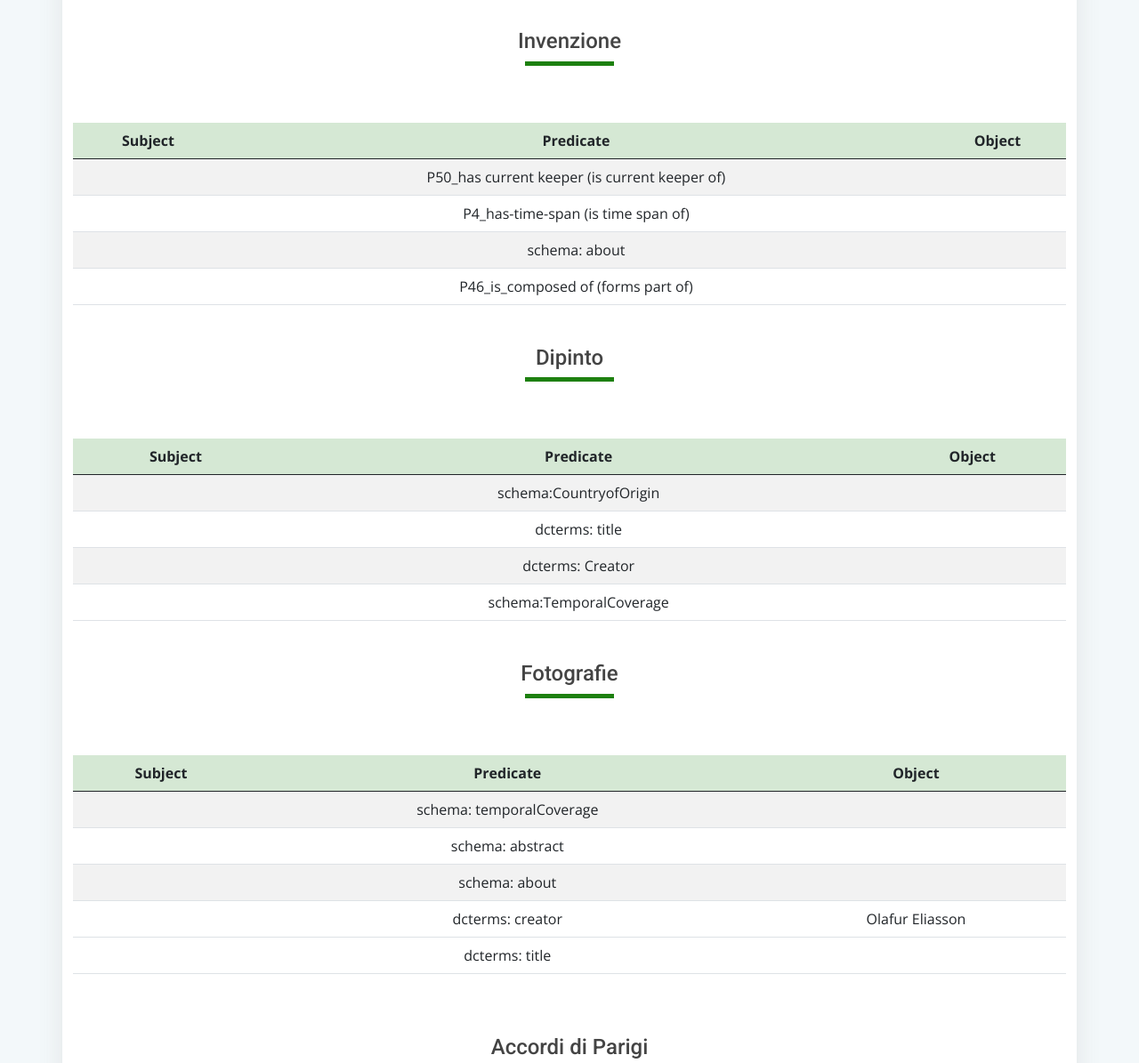
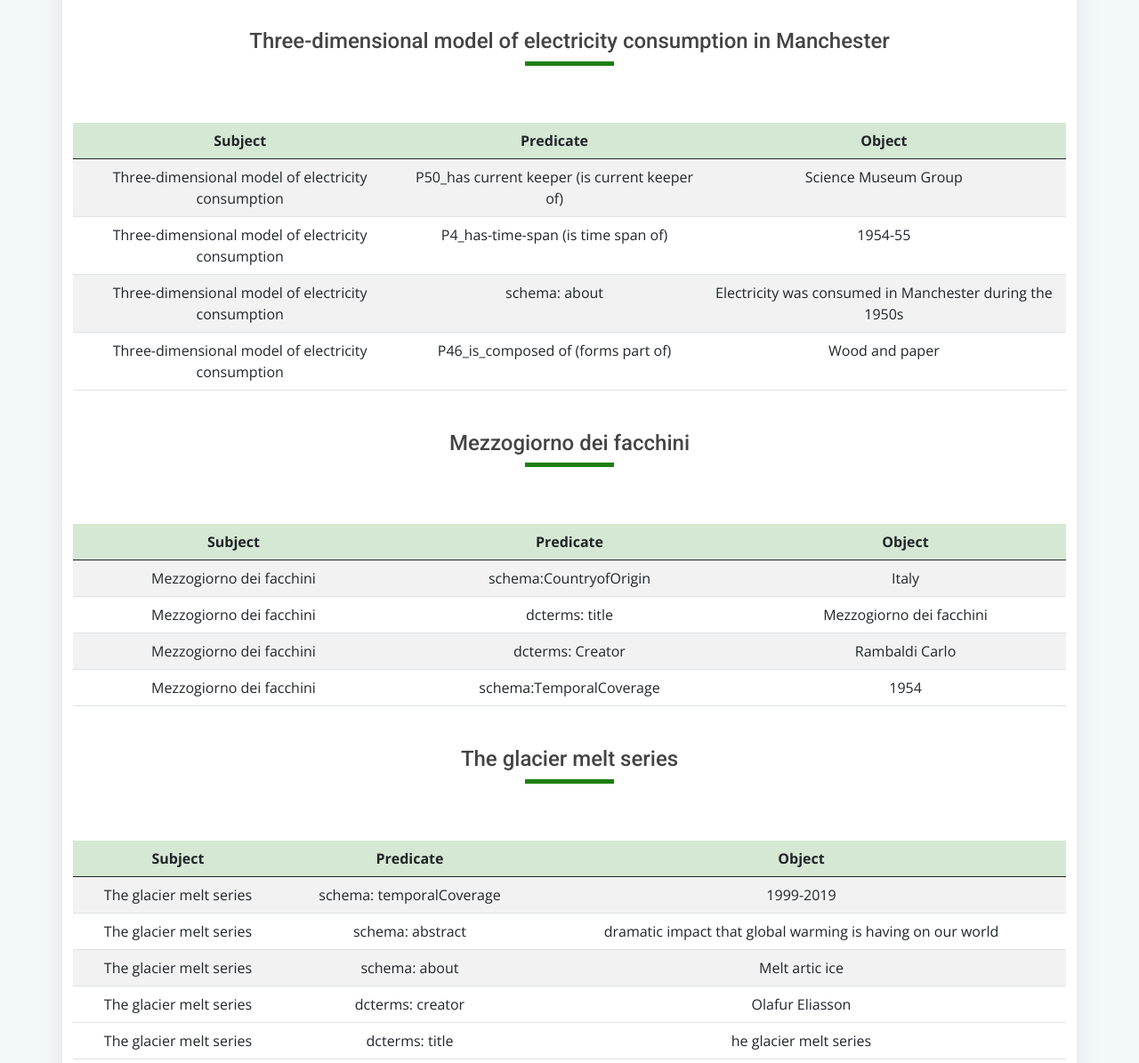
Before and after one commit to AlessandroBertozzi/LOD_global_warming, a plain HTML site: page representation.html in a window 1280 px wide. Shown: the part 3050-4245 px from the top of the page at 89% size. Drawn offline with nearby package versions, Linux system fonts and the light colour scheme.

Commit message:
Update representation.html

```diff
--- a/representation.html
+++ b/representation.html
@@ -208,7 +208,7 @@
                           <tr>
                             <td>An Inconvenient Truth</td>
                             <td>schema: about</td>
-                            <td></td>
+                            <td>Global warming</td>
                           </tr>
                           <tr>
                             <td>An Inconvenient Truth</td>
@@ -228,7 +228,7 @@
                           <tr>
                             <td>An Inconvenient Truth</td>
                             <td>schema: associatedMedia</td>
-                            <td></td>
+                            <td>Movie</td>
                           </tr>
 
                         </tbody>
@@ -257,7 +257,7 @@
                            <tr>
                             <td>Non c'è più tempo</td>
                             <td>frbroo:R4_is embodied in</td>
-                            <td></td>
+                            <td>Book</td>
                           </tr>
                           <tr>
                            <tr>
@@ -299,7 +299,7 @@
                       </table>
             </div>
             <div style="text-align: center";>
-              <h4 class="title" id="metadata"><br>Invenzione</h4>
+              <h4 class="title" id="metadata"><br>Three-dimensional model of electricity consumption in Manchester</h4>
               <div class="line-mf" style="margin-bottom: 40px;"></div>
               <!-- CSV 4-->
               <br>
@@ -313,30 +313,30 @@
                         </thead>
                         <tbody>
                           <tr>
-                            <td></td>
+                            <td>Three-dimensional model of electricity consumption</td>
                             <td>P50_has current keeper (is current keeper of)</td>
-                            <td></td>
+                            <td>Science Museum Group</td>
                           </tr>
                           <tr>
-                            <td></td>
+                            <td>Three-dimensional model of electricity consumption</td>
                             <td>P4_has-time-span (is time span of)</td>
-                            <td></td>
+                            <td>1954-55</td>
                           </tr>
                            <tr>
-                            <td></td>
+                            <td>Three-dimensional model of electricity consumption</td>
                             <td>schema: about</td>
-                            <td></td>
+                            <td>Electricity was consumed in Manchester during the 1950s</td>
                           </tr>
                            <tr>
-                            <td></td>
+                            <td>Three-dimensional model of electricity consumption</td>
                             <td>P46_is_composed of (forms part of)</td>
-                            <td></td>
+                            <td>Wood and paper</td>
 			   </tr>
                         </tbody>
                       </table>
             </div>
             <div style="text-align: center";>
-              <h4 class="title" id="metadata"><br>Dipinto</h4>
+              <h4 class="title" id="metadata"><br>Mezzogiorno dei facchini</h4>
               <div class="line-mf" style="margin-bottom: 40px;"></div>
               <!-- CSV 4-->
               <br>
@@ -350,30 +350,30 @@
                         </thead>
                         <tbody>
                           <tr>
-                            <td></td>
+                            <td>Mezzogiorno dei facchini</td>
                             <td>schema:CountryofOrigin</td>
-                            <td></td>
+                            <td>Italy</td>
                           </tr>
                            <tr>
-                            <td></td>
+                            <td>Mezzogiorno dei facchini</td>
                             <td>dcterms: title</td>
-                            <td></td>
+                            <td>Mezzogiorno dei facchini</td>
                           </tr>
                            <tr>
-                            <td></td>
+                            <td>Mezzogiorno dei facchini</td>
                             <td>dcterms: Creator</td>
-                            <td></td>
+                            <td>Rambaldi Carlo</td>
                           </tr>
                            <tr>
-                            <td></td>
+                            <td>Mezzogiorno dei facchini</td>
                             <td>schema:TemporalCoverage</td>
-                            <td></td>
+                            <td>1954</td>
                           </tr>
                         </tbody>
                       </table>
             </div>
             <div style="text-align: center";>
-              <h4 class="title" id="metadata"><br>Fotografie</h4>
+              <h4 class="title" id="metadata"><br>The glacier melt series</h4>
               <div class="line-mf" style="margin-bottom: 40px;"></div>
               <!-- CSV 4-->
               <br>
@@ -387,30 +387,30 @@
                         </thead>
                         <tbody>
                           <tr>
-                            <td></td>
+                            <td>The glacier melt series</td>
                             <td>schema: temporalCoverage</td>
-                            <td></td>
+                            <td>1999-2019</td>
                           </tr>
                            <tr>
-                            <td></td>
+                            <td>The glacier melt series</td>
                             <td>schema: abstract</td>
-                            <td></td>
+                            <td>dramatic impact that global warming is having on our world</td>
                           </tr>
                            <tr>
-                            <td></td>
+                            <td>The glacier melt series</td>
                             <td>schema: about</td>
-                            <td></td>
+                            <td>Melt artic ice</td>
                           </tr>
                            <tr>
-                            <td></td>
+                            <td>The glacier melt series</td>
                             <td>dcterms: creator</td>
                             <td>Olafur Eliasson</td>
                           </tr>
                           <tr>
                            <tr>
-                            <td></td>
+                            <td>The glacier melt series</td>
                             <td>dcterms: title</td>
-                            <td></td>
+                            <td>he glacier melt series</td>
                           </tr>
                         </tbody>
                       </table>
```
